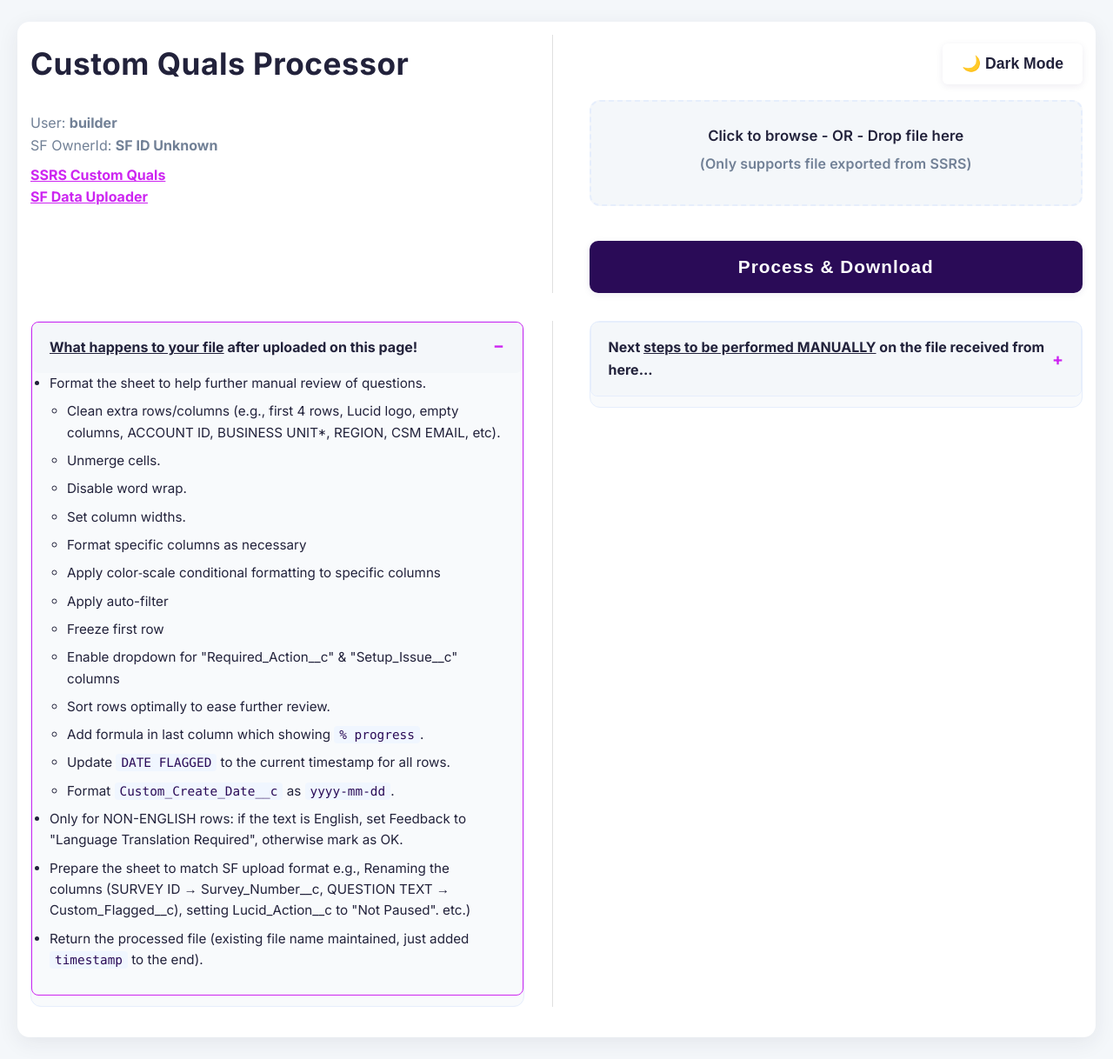
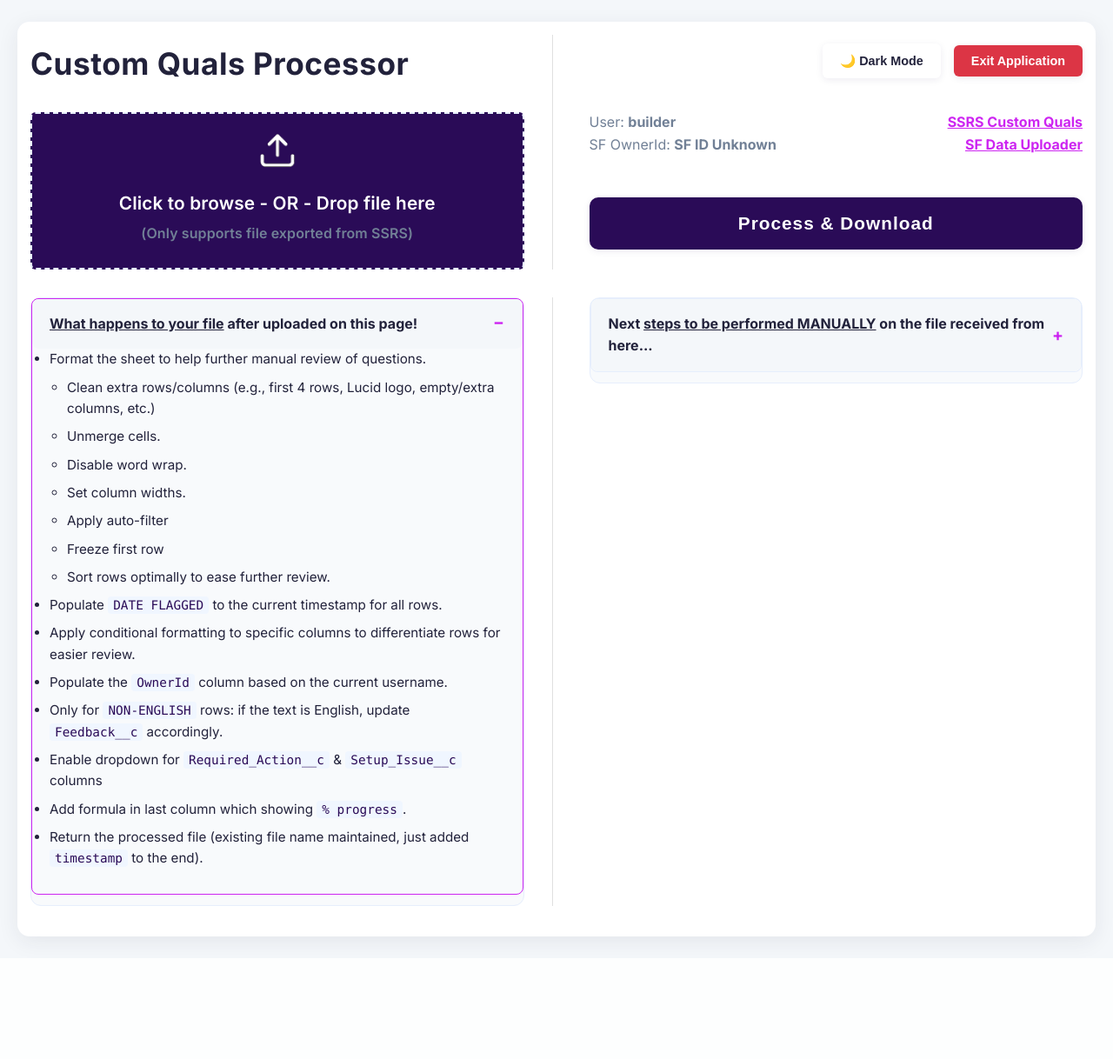
Before and after one commit to pankale2/custqual, a Flask app: page / in a window 1280 px wide, after a click that opens the changed part. Shown: the whole page at 87% size. After the commit the page ends 1093 px from the top, so only its background shows below. Run offline with Flask 3, Linux system fonts and the light colour scheme; some libraries are stand-ins or nearby versions.

Commit message:
latest alomost final

```diff
--- a/static/css/main.css
+++ b/static/css/main.css
@@ -109,9 +109,9 @@ input[type="number"] {
     border-radius: 6px;
     box-sizing: border-box;
     margin-bottom: 0;
-    font-size: 1rem;
+    font-size: 1.3rem;
     background: #f8fafc;
-    color: #22223b;
+    color: #fff;
     transition: border-color 0.2s;
 }
 body.dark-mode input[type="file"],
@@ -264,8 +264,8 @@ button, input[type="submit"], button[type="button"] {
   outline-offset: 2px;
 }
 .h3 {
-  font-size: 1.05rem;
-  color: #22223b;
+  font-size: 1.3rem;
+  color: #fff;
   margin-bottom: 6px;
 }
 .small {
@@ -588,6 +588,35 @@ body.dark-mode .bottom-info-left {
     border-right-color: #444;
 }
 
+#dark-mode-toggle {
+    height: 40px; /* Match height with Exit button */
+    padding: 10px 20px;
+    font-size: 0.9rem;
+    border-radius: 6px;
+    cursor: pointer;
+}
+
+#uploadArea {
+  background-color: #2a0b57; /* Light mode not hovered */
+  color: white; /* Match process-btn text color */
+  padding: 18px 60px; /* Match process-btn padding */
+  border-radius: 6px; /* Match process-btn border radius */
+  text-align: center;
+  cursor: pointer;
+}
+
+#uploadArea:hover {
+  background-color: #cd25f1; /* Light mode hovered */
+}
+
+body.dark-mode #uploadArea {
+  background-color: #6502f5; /* Dark mode not hovered */
+}
+
+body.dark-mode #uploadArea:hover {
+  background-color: #cd25f1; /* Dark mode hovered */
+}
+
 @media (max-width: 900px) {
     .right-section {
         padding-left: 0;
--- a/static/js/app.js
+++ b/static/js/app.js
@@ -11,6 +11,7 @@ document.addEventListener('DOMContentLoaded', function() {
   const processBtn = document.getElementById('process-btn');
   const darkModeToggle = document.getElementById('dark-mode-toggle');
   const processingOverlay = document.getElementById('processing-overlay');
+  const uploadIcon = document.getElementById('uploadIcon');
 
   let isProcessing = false;
   let dragCounter = 0;
@@ -37,7 +38,11 @@ document.addEventListener('DOMContentLoaded', function() {
   });
 
   fileInput.addEventListener('change', handleFile);
-  removeFileBtn.addEventListener('click', ()=> { setPreview(null); uploadArea.focus(); });
+  removeFileBtn.addEventListener('click', (e) => {
+    e.preventDefault(); // Prevent default behavior
+    fileInput.value = ''; // Clear the file input
+    setPreview(null); // Reset the preview area
+  });
 
   function handleFile(){
     const file = fileInput.files[0];
@@ -125,48 +130,80 @@ document.addEventListener('DOMContentLoaded', function() {
     hideProcessingOverlay();
   }
 
-  // Dark mode toggle logic
+  // Dark mode helpers + upload icon update
+  function updateUploadIcon() {
+    if (!uploadIcon) return console.error('uploadIcon missing; cannot update icon');
+    // Always use uploadw.png for both light and dark modes
+    uploadIcon.src = '/static/uploadw.png';
+  }
+
   function setDarkMode(enabled) {
     document.body.classList.toggle('dark-mode', enabled);
     darkModeToggle.textContent = enabled ? '☀️ Light Mode' : '🌙 Dark Mode';
+    // persist preference here (single source of truth)
+    localStorage.setItem('dark_mode', enabled ? '1' : '0');
+    updateUploadIcon();
   }
+
+  // Restore dark mode preference and initialize icon
+  const darkPref = localStorage.getItem('dark_mode');
+  setDarkMode(darkPref === '1');
+
+  // Toggle via button (use setDarkMode so icon updates)
   darkModeToggle.addEventListener('click', function(e) {
     e.preventDefault();
     e.stopPropagation();
-    e.stopImmediatePropagation();
-    const isCurrentlyDark = document.body.classList.contains('dark-mode');
-    setDarkMode(!isCurrentlyDark);
-    localStorage.setItem('dark_mode', !isCurrentlyDark ? '1' : '0');
+    const currentlyDark = document.body.classList.contains('dark-mode');
+    setDarkMode(!currentlyDark);
   });
-  // Restore dark mode preference
-  const darkPref = localStorage.getItem('dark_mode');
-  setDarkMode(darkPref === '1');
 
-  // Show shutdown button only in EXE mode
-  function checkEXEMode() {
-    const isEXE = window.navigator.userAgent.includes('Electron') ||
-                 window.location.protocol === 'file:' ||
-                 window.location.hostname === '127.0.0.1';
-    if (isEXE) {
-      const shutdownBtn = document.getElementById('shutdown-btn');
-      if (shutdownBtn) shutdownBtn.style.display = 'block';
-    }
-  }
-  checkEXEMode();
+  // Show shutdown button
+  const shutdownBtn = document.getElementById('shutdown-btn');
+  if (shutdownBtn) shutdownBtn.style.display = 'block';
 
   // Shutdown function
   window.shutdownApp = function() {
-    if (confirm('Are you sure you want to exit the application?')) {
-      fetch('/shutdown', {
-        method: 'POST',
-        headers: { 'Content-Type': 'application/json' },
-      }).then(() => {
-        alert('Application is shutting down. You can close this browser window.');
-        window.close();
-      }).catch(() => {
-        alert('Application is shutting down. You can close this browser window.');
-        window.close();
-      });
-    }
+    fetch('http://localhost:5001/shutdown', { method: 'POST' }) // Updated port to 5001
+        .then(response => {
+            if (response.ok) {
+                console.log('Application is shutting down.');
+                // Small delay to ensure shutdown request is processed
+                setTimeout(() => {
+                    window.close(); // Attempt to close the browser tab
+                    // Fallback: redirect to a blank page if window.close() doesn't work
+                    setTimeout(() => {
+                        window.location.href = 'about:blank';
+                    }, 500);
+                }, 100);
+            } else {
+                console.error('Failed to shut down the application.');
+            }
+        })
+        .catch(error => {
+            console.error('Error:', error);
+            // Even if there's an error, try to close the tab
+            window.close();
+        });
   };
+
+  // Debugging logic
+  console.log('Debugging app.js');
+
+  // Check if uploadIcon exists
+  if (!uploadIcon) {
+      console.error('uploadIcon element not found');
+  }
+
+  // Check if dark-mode-toggle exists
+  if (!darkModeToggle) {
+      console.error('dark-mode-toggle element not found');
+  }
+
+  // Debugging updateUploadIcon function
+  function debugUpdateUploadIcon() {
+      console.log('Using uploadw.png for all modes');
+      uploadIcon.src = '/static/uploadw.png';
+  }
+
+  debugUpdateUploadIcon();
 });
--- a/templates/index.html
+++ b/templates/index.html
@@ -24,25 +24,8 @@
         <div class="main-flex-row" id="main-flex-row">
           <div class="left-section">
             <h1>Custom Quals Processor</h1>
-            <div class="user-info small">
-              User: <b>{{ username }}</b><br>
-              <span style="margin-left:0;">
-                SF OwnerId:
-                {% if sf_owner_id != "SF ID Unknown" %}
-                  <a href="https://cintgroup.lightning.force.com/lightning/r/User/{{ sf_owner_id }}/view" target="_blank" style="font-weight:bold;">{{ sf_owner_id }}</a>
-                {% else %}
-                  <b>{{ sf_owner_id }}</b>
-                {% endif %}
-              </span>
-            </div>
-            <div style="text-align: left; margin-bottom: 18px;">
-              <a class="ssrs" href="http://reports.lucidhq.com/Reports/report/Platform%20Ops/Custom%20Quals%20New%20Past%2024%20Hours" target="_blank" rel="noopener">SSRS Custom Quals</a></br>
-              <a class="ssrs" href="https://cintgroup.lightning.force.com/lightning/n/Data_Uploader" target="_blank" rel="noopener">SF Data Uploader</a>
-            </div>
-          </div>
-          <div class="right-section">
-            <button type="button" id="dark-mode-toggle" class="action-btn">🌙 Dark Mode</button>
             <label class="upload" id="uploadArea" aria-describedby="uploadHelp" role="button" tabindex="0">
+              <img src="{{ url_for('static', filename='uploadw.png') }}" alt="Upload Icon" id="uploadIcon" style="width: 50px; height: 50px; margin-bottom: 10px;">
               <div class="h3">Click to browse - OR - Drop file here </div>
               <div class="small" id="uploadHelp">(Only supports file exported from SSRS)</div>
               <input id="fileInput" class="file-input" name="file" type="file" accept=".xlsx" />
@@ -54,6 +37,34 @@
                 <div class="size" id="fileSize"></div>
               </div>
               <button id="removeFile" class="remove" title="Remove selected file">Remove</button>
+            </div>
+
+          </div>
+          <div class="right-section">
+            <div style="display: flex; justify-content: flex-end; align-items: center; gap: 15px; margin-bottom: 10px;">
+              <button type="button" id="dark-mode-toggle" class="action-btn">🌙 Dark Mode</button>
+              <button type="button" id="shutdown-btn" onclick="shutdownApp()" style="background-color: #dc3545; color: white; padding: 10px 20px; border: none; border-radius: 6px; cursor: pointer; font-size: 0.9rem;">
+                Exit Application
+              </button>
+            </div>
+            <!-- User info section moved here -->
+            <div class="user-info small" style="display: flex; justify-content: space-between; align-items: flex-start; margin-top: 10px;">
+              <!-- Left Column -->
+              <div>
+                <div>User: <b>{{ username }}</b></div>
+                <div>SF OwnerId:
+                  {% if sf_owner_id != "SF ID Unknown" %}
+                    <a href="https://cintgroup.lightning.force.com/lightning/r/User/{{ sf_owner_id }}/view" target="_blank" style="font-weight:bold;">{{ sf_owner_id }}</a>
+                  {% else %}
+                    <b>{{ sf_owner_id }}</b>
+                  {% endif %}
+                </div>
+              </div>
+              <!-- Right Column -->
+              <div style="text-align: right;">
+                <div><a class="ssrs" href="http://reports.lucidhq.com/Reports/report/Platform%20Ops/Custom%20Quals%20New%20Past%2024%20Hours" target="_blank" rel="noopener">SSRS Custom Quals</a></div>
+                <div><a class="ssrs" href="https://cintgroup.lightning.force.com/lightning/n/Data_Uploader" target="_blank" rel="noopener">SF Data Uploader</a></div>
+              </div>
             </div>
             <div class="actions">
               <input type="submit" id="process-btn" value="Process & Download" style="font-size: 1.3rem; padding: 18px 60px; font-weight: bold; letter-spacing: 1px; width: 100%;">
@@ -70,23 +81,21 @@
                 <ul>
                   <li>Format the sheet to help further manual review of questions.
                     <ul>
-                      <li>Clean extra rows/columns (e.g., first 4 rows, Lucid logo, empty columns, ACCOUNT ID, BUSINESS UNIT*, REGION, CSM EMAIL, etc).</li>
+                      <li>Clean extra rows/columns (e.g., first 4 rows, Lucid logo, empty/extra columns, etc.)</li>
                       <li>Unmerge cells.</li>
                       <li>Disable word wrap.</li>
                       <li>Set column widths.</li>
-                      <li>Format specific columns as necessary</li>
-                      <li>Apply color‑scale conditional formatting to specific columns</li>
                       <li>Apply auto-filter</li>
                       <li>Freeze first row</li>
-                      <li>Enable dropdown for "Required_Action__c" & "Setup_Issue__c" columns</li>
                       <li>Sort rows optimally to ease further review.</li>
-                      <li>Add formula in last column which showing <code>% progress</code>.</li>
-                      <li>Update <code>DATE FLAGGED</code> to the current timestamp for all rows.</li>
-                      <li>Format <code>Custom_Create_Date__c</code> as <code>yyyy-mm-dd</code>.</li>
                     </ul>
                   </li>
-                  <li>Only for NON-ENGLISH rows: if the text is English, set Feedback to "Language Translation Required", otherwise mark as OK.</li>
-                  <li>Prepare the sheet to match SF upload format e.g., Renaming the columns (SURVEY ID → Survey_Number__c, QUESTION TEXT → Custom_Flagged__c), setting Lucid_Action__c to "Not Paused". etc.)</li>
+                  <li>Populate <code>DATE FLAGGED</code> to the current timestamp for all rows.</li>
+                  <li>Apply conditional formatting to specific columns to differentiate rows for easier review.</li>
+                  <li>Populate the <code>OwnerId</code> column based on the current username.</li>
+                  <li>Only for <code>NON-ENGLISH</code> rows: if the text is English, update <code>Feedback__c</code> accordingly.</li>
+                  <li>Enable dropdown for <code>Required_Action__c</code> & <code>Setup_Issue__c</code> columns</li>
+                  <li>Add formula in last column which showing <code>% progress</code>.</li>
                   <li>Return the processed file (existing file name maintained, just added <code>timestamp</code> to the end).</li>
                 </ul>
               </details>
@@ -97,12 +106,12 @@
               <details class="info-more">
                 <summary><b>Next <u>steps to be performed MANUALLY</u> on the file received from here...</b></summary>
                 <ol>
-                  <li>Verify the non-english rows if assessed correctly.</li>
-                  <li>Review the remaining english questions and update <code>Feedback__c</code>, <code>Recommendation__c</code>, <code>Setup_Issue__c</code> columns.</li>
+                  <li>Verify if the non-english rows have been assessed correctly.</li>
+                  <li>Review the remaining english questions and update <code>Feedback__c</code>, <code>Setup_Issue__c</code> and <code>Recommendation__c</code> columns.</li>
                   <li>Check <code>OwnerId</code> column if filled with correct SF user code. Update if necessary.</li>
                   <li>After you have completed your review, delete the <code>[D]OPTION TEXT</code>, <code>[D]ANSPRECODE</code>, <code>last %</code> columns.</li>
                   <li>
-                    Save the file and upload to the
+                    Save the file as Excel and upload to the
                     <a href="https://cintgroup.lightning.force.com/lightning/n/Data_Uploader" target="_blank" rel="noopener">SF data uploader</a> to create Custom Quals cases on SF.
                   </li>
                 </ol>
@@ -116,13 +125,9 @@
           <!-- Left side buttons -->
           <div style="display: flex; gap: 15px; align-items: center;">
             <!-- Shutdown button for EXE mode -->
-            <button type="button" id="shutdown-btn" onclick="shutdownApp()" style="background-color: #dc3545; color: white; padding: 10px 20px; border: none; border-radius: 6px; cursor: pointer; font-size: 0.9rem; display: none;">
-              Exit Application
-            </button>
           </div>
           <!-- Empty div to push process button to the right -->
           <div style="flex-grow: 1;"></div>
-          <!-- Process button removed: handled by JS/AJAX above -->
         </div>
       </form>
       <!-- Spinner overlay -->
```
Also changed, not shown: excel_processing.py (+67 -21 lines), run.py (+13 -4 lines), app.py (added), static/uploadd.png (added), static/uploadw.png (added), 6 other files.
